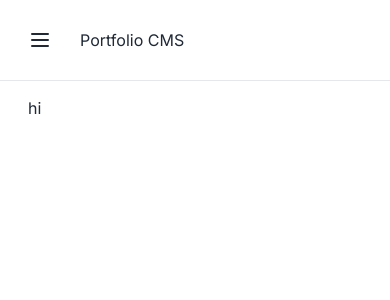
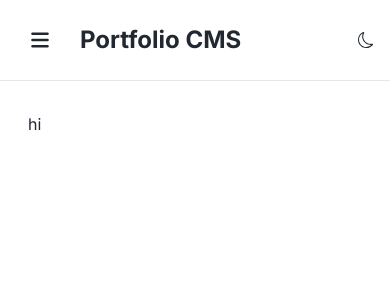
Before and after one commit to BramsuryaJP/my-portfolio-cms, a Next.js app: page / in a window 390 px wide. Shown: the top 300 px of the page. Built offline with nearby package versions, Linux system fonts and the light colour scheme.

Commit message:
feat: add close sidebar

```diff
--- a/components/navigation/Sidebar.tsx
+++ b/components/navigation/Sidebar.tsx
@@ -5,6 +5,8 @@ import { SidebarProps } from './types'
 import Link from 'next/link'
 import { usePathname } from 'next/navigation'
 import ThemeToggler from '../ThemeToggler'
+import { FaBars } from 'react-icons/fa6'
+import { FaTimes } from 'react-icons/fa'
 
 export const Sidebar = ({ children }: SidebarProps) => {
 	const pathname = usePathname()
@@ -19,24 +21,18 @@ export const Sidebar = ({ children }: SidebarProps) => {
 						<label
 							htmlFor='my-drawer-3'
 							aria-label='open sidebar'
-							className='btn btn-square btn-ghost'
+							className='btn btn-square btn-ghost text-primaryDarkBg dark:text-white'
 						>
-							<svg
-								xmlns='http://www.w3.org/2000/svg'
-								fill='none'
-								viewBox='0 0 24 24'
-								className='inline-block h-6 w-6 stroke-current'
-							>
-								<path
-									strokeLinecap='round'
-									strokeLinejoin='round'
-									strokeWidth='2'
-									d='M4 6h16M4 12h16M4 18h16'
-								></path>
-							</svg>
+							<FaBars size={20} />
 						</label>
 					</div>
-					<div className='mx-2 flex-1 px-2 block'>Portfolio CMS</div>
+					<div className='mx-2 flex-1 px-2 block text-2xl text-primaryDarkBg dark:text-white font-bold'>
+						Portfolio CMS
+					</div>
+          <div className='flex lg:hidden'>
+							<ThemeToggler />
+
+          </div>
 					<div className='hidden flex-none lg:block'>
 						<ul className='menu menu-horizontal'>
 							{/* Navbar menu content here */}
@@ -45,7 +41,7 @@ export const Sidebar = ({ children }: SidebarProps) => {
 					</div>
 				</div>
 				{/* Page content here */}
-				<div className='h-dvh py-24 px-7'>{children}</div>
+				<div className='h-dvh py-28 lg:py-24 px-7'>{children}</div>
 			</div>
 			<div className='drawer-side'>
 				<label
@@ -56,17 +52,24 @@ export const Sidebar = ({ children }: SidebarProps) => {
 				<ul className='menu dark:bg-[#31363F] bg-primaryLight border-b min-h-full w-80 p-0'>
 					{/* Sidebar content here */}
 
-					<div className='p-4 bg-primaryLightBg dark:bg-primaryDark border-b border-primaryLightBorder dark:border-primaryDarkBorder flex items-center justify-center'>
-						<p className='text-2xl text-[#222831] dark:text-white font-bold'>
+					<div className='p-4 bg-primaryLightBg dark:bg-primaryDark border-b border-primaryLightBorder dark:border-primaryDarkBorder flex items-center justify-between'>
+						<p className='ps-4 text-2xl text-primaryDarkBg dark:text-white font-bold'>
 							Portfolio CMS
 						</p>
+						<label
+							htmlFor='my-drawer-3'
+							aria-label='close sidebar'
+							className='btn btn-square btn-ghost text-primaryDarkBg dark:text-white flex lg:hidden'
+						>
+							<FaTimes size={20} />
+						</label>
 					</div>
 
 					<div className='flex flex-col gap-2 py-4 ps-4'>
 						{links.map((link, index) => (
 							<Link href={link.url} key={index} className='flex'>
 								<li className='py-1 flex-1'>
-									<p className='text-base text-[#222831] dark:text-white hover:bg-transparent focus:!bg-transparent active:!bg-transparent focus:!text-primaryDark active:!text-primaryDark dark:focus:!text-white dark:active:!text-white'>
+									<p className='text-base text-primaryDark dark:text-white hover:bg-transparent focus:!bg-transparent active:!bg-transparent focus:!text-primaryDark active:!text-primaryDark dark:focus:!text-white dark:active:!text-white'>
 										{link.name}
 									</p>
 								</li>
```
